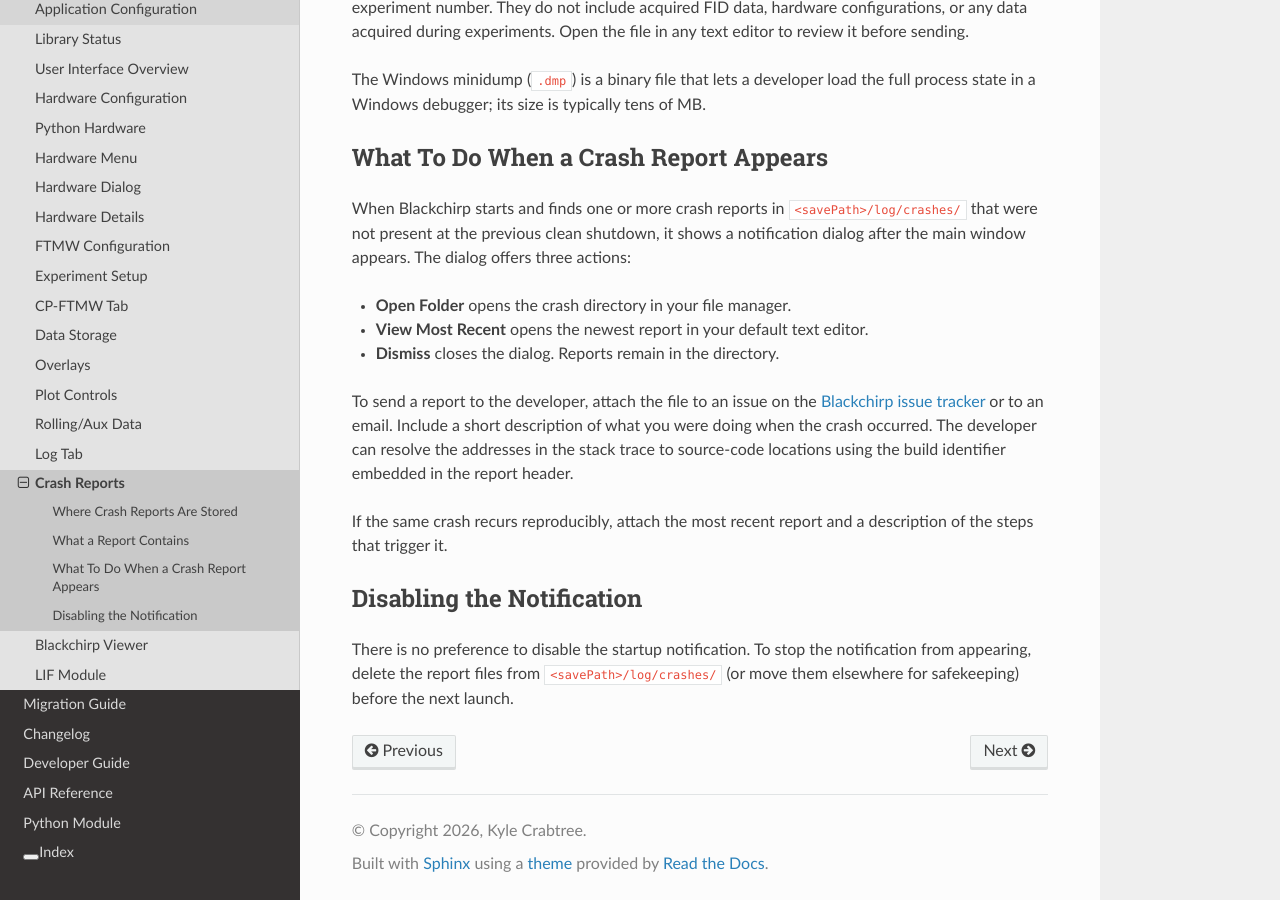
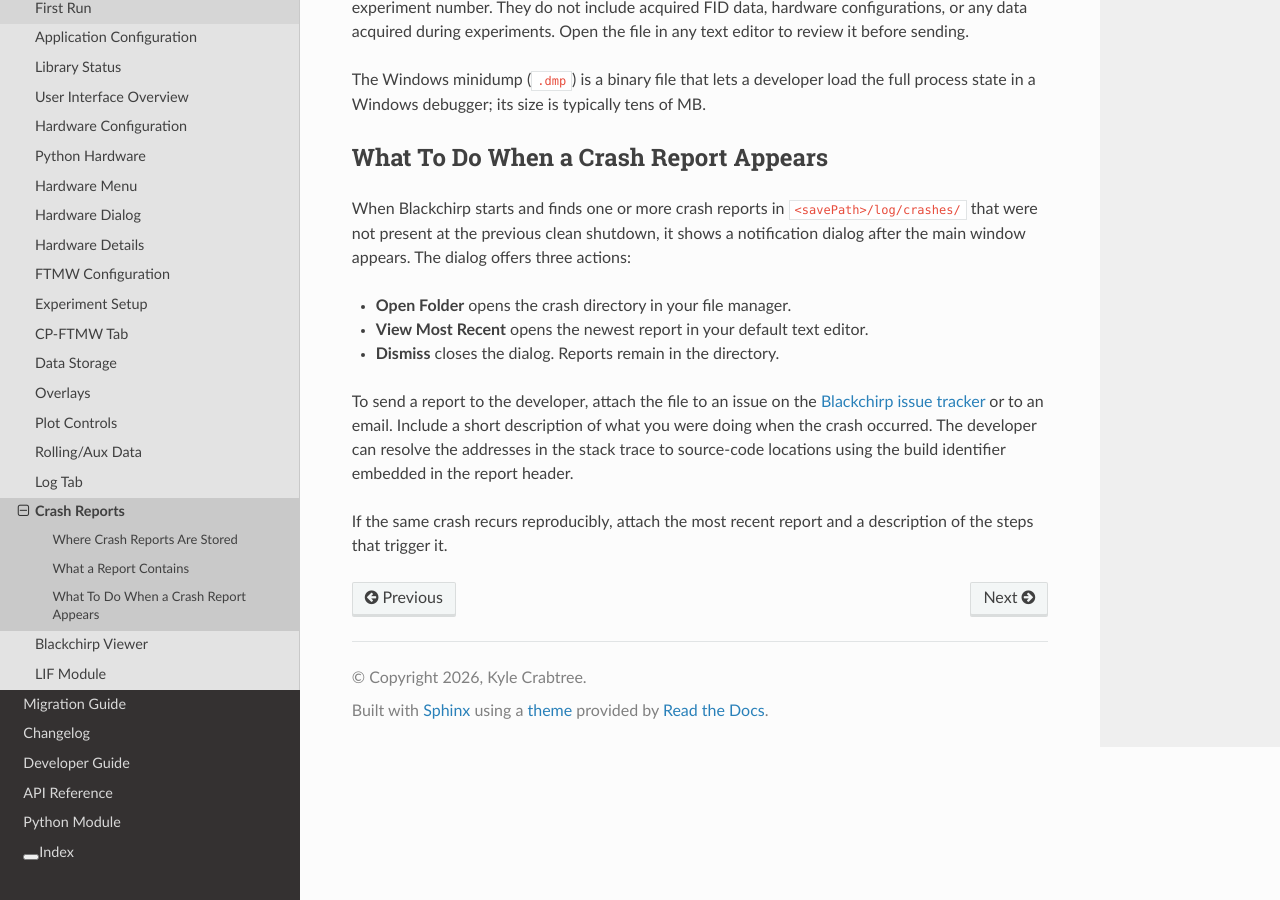
Before and after one commit to kncrabtree/blackchirp, a Sphinx documentation site: the page built from doc/source/user_guide/crash_reports.rst, in a window 1280 px wide and 900 px high, scrolled down 833 px. Built offline with Sphinx 7.4.7 and the Read the Docs theme 3.1.0, drawn with Linux system fonts in a browser that asks for light colours.

Commit message:
Remove obsolete paragraph in docs

```diff
--- a/doc/source/user_guide/crash_reports.rst
+++ b/doc/source/user_guide/crash_reports.rst
@@ -73,12 +73,4 @@
 If the same crash recurs reproducibly, attach the most recent report
 and a description of the steps that trigger it.
 
-Disabling the Notification
---------------------------
-
-There is no preference to disable the startup notification. To stop
-the notification from appearing, delete the report files from
-``<savePath>/log/crashes/`` (or move them elsewhere for safekeeping)
-before the next launch.
-
 .. _Blackchirp issue tracker: https://github.com/kncrabtree/blackchirp/issues
```
